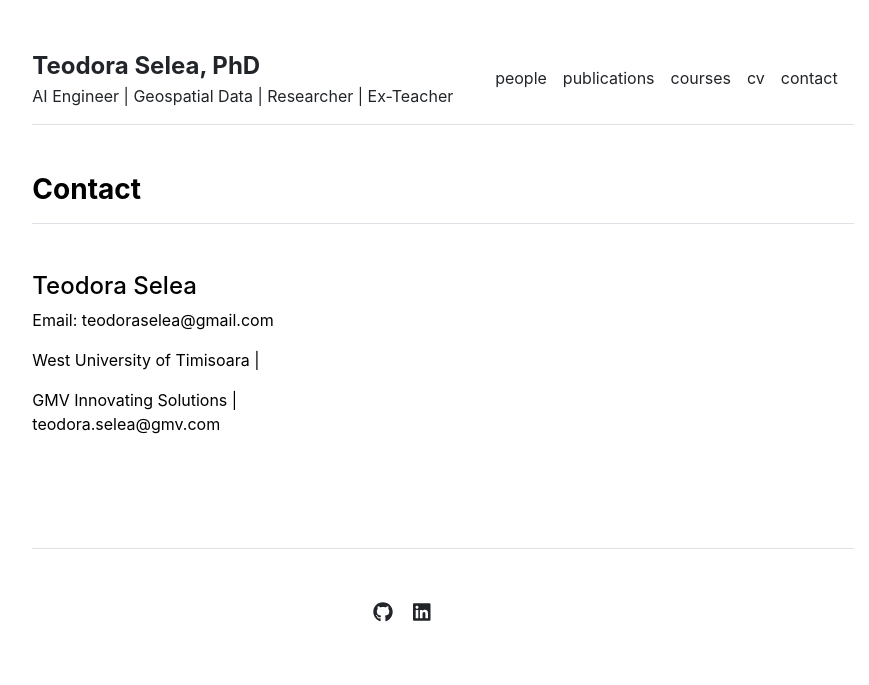
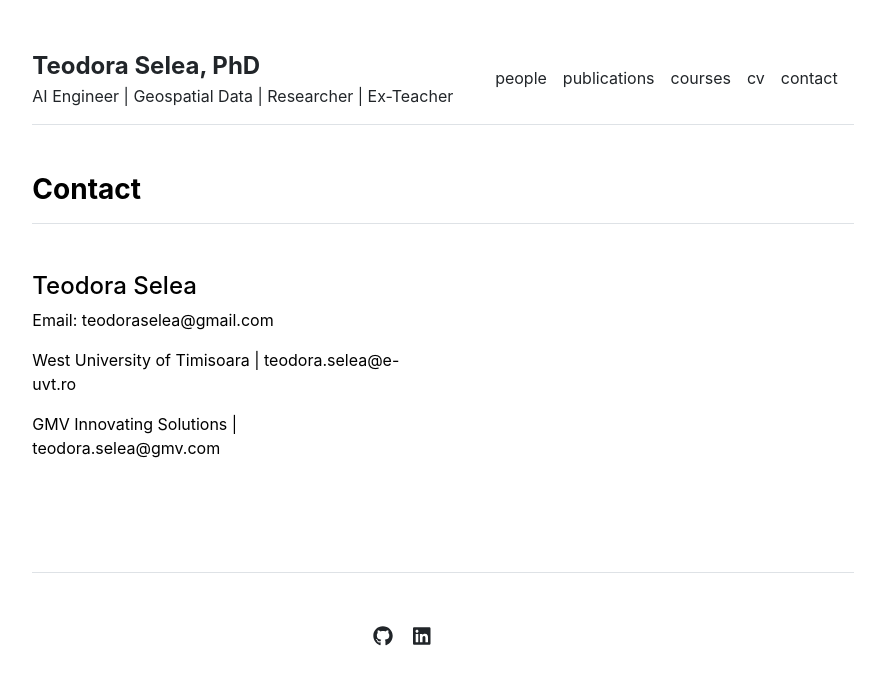
Before and after one commit to tselea/tselea.github.io, a Jekyll site: the page built from contact.md, in a window 1280 px wide. Shown: the top 685 px of the page, without its empty margins (197-1066 px from the left). Built offline with Jekyll 4.4.1, drawn with Linux system fonts in a browser that asks for light colours.

Commit message:
Update contact.html

```diff
--- a/_includes/contact.html
+++ b/_includes/contact.html
@@ -6,7 +6,7 @@
       <div class="col-md-6">
         <h4>{{ contact.name }}</h4>
         <p>Email: {{ contact.email }}</p>
-        <p>{{ contact.academia }} | {{ contact.academia-email }}</p>
+        <p>{{ contact.academia }} | {{ contact.email-academia }}</p>
         <p>{{ contact.industry }} | {{ contact.email-industry }}</p>
 
       </div>
```
